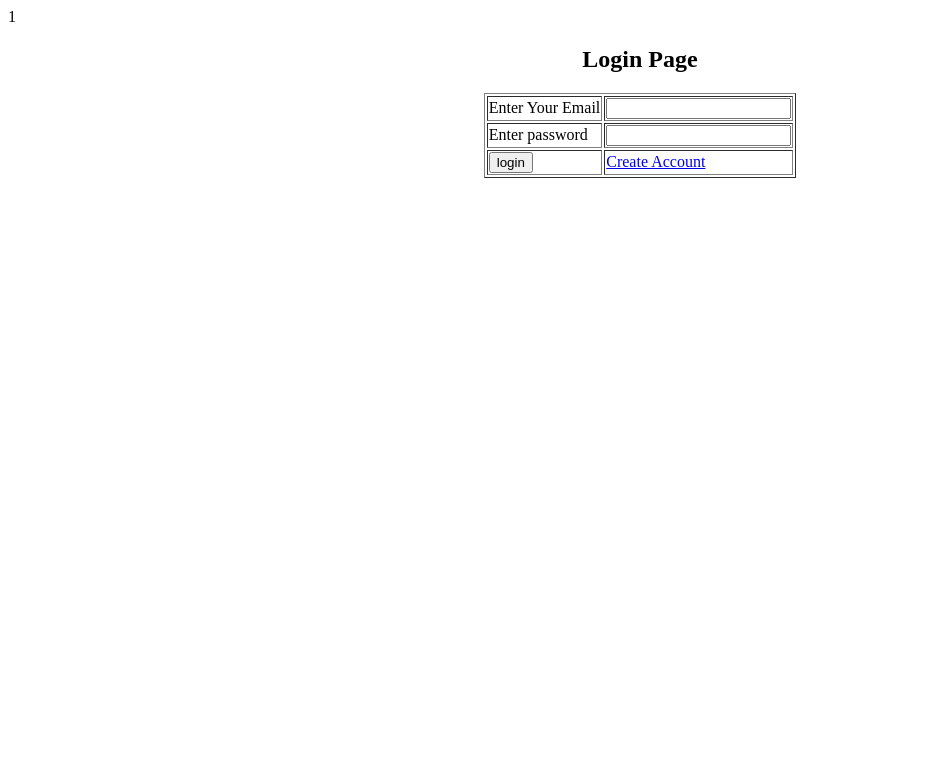
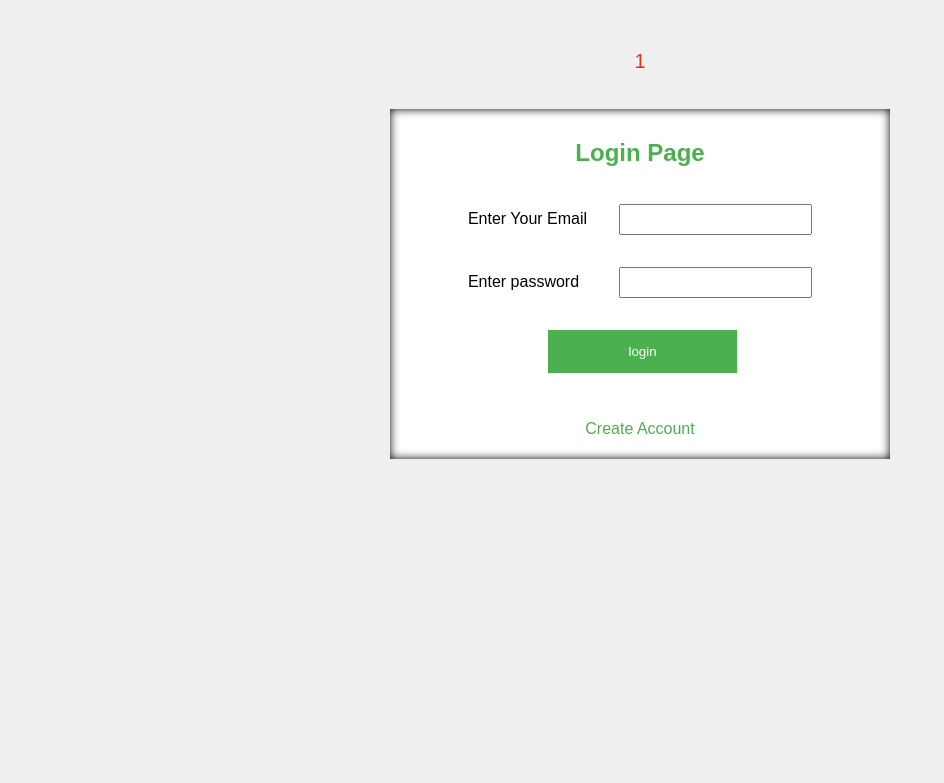
Before and after one commit to aliahmadcse/laravel-course, a PHP site: page /pages/login.php in a window 1280 px wide. Shown: the top 783 px of the page, without its empty margins (0-944 px from the left). Run offline with PHP 8.4, Linux system fonts and the light colour scheme; the visitor is signed in with stand-in values (Sample User, id 1).

Commit message:
Adds css for login.php

```diff
--- /dev/null
+++ b/css/style.css
@@ -0,0 +1,60 @@
+body {
+    background-color: rgb(239, 239, 239);
+    font-family: Arial, Helvetica, sans-serif;
+}
+
+td {
+    padding: 15px;
+}
+
+.login-form {
+    margin: 6% auto auto auto;
+    background: #fff;
+    width: 500px;
+    height: 350px;
+    box-shadow: inset 0 0 10px #000000
+}
+
+input {
+    padding: 6px;
+}
+
+input[type="submit"] {
+    width: 55%;
+    margin-left: 80px;
+    cursor: pointer;
+    background-color: #4CAF50;
+    color: white;
+    padding: 14px 20px;
+    border: none;
+}
+
+input[type="submit"]:hover {
+    opacity: 0.8;
+}
+
+h2 {
+    padding-top: 30px;
+    color: #4CAF50;
+}
+
+.sign-up-link {
+    margin: 20px;
+    padding: 10px;
+}
+
+a {
+    text-decoration: none;
+    color: #4CAF50;
+}
+
+a:hover {
+    opacity: 0.8;
+}
+
+.error {
+    text-align: center;
+    margin: 50px auto -40px auto;
+    color: rgb(221, 52, 23);
+    font-size: 20px;
+}
--- a/pages/edit.php
+++ b/pages/edit.php
@@ -21,6 +21,7 @@ if (isset($_GET["sid"])) {
             <meta charset="UTF-8">
             <meta name="viewport" content="width=device-width, initial-scale=1.0">
             <meta http-equiv="X-UA-Compatible" content="ie=edge">
+            <link rel="stylesheet" href="../css/style.css">
             <title>Update Student Record</title>
         </head>
 
--- a/pages/login.php
+++ b/pages/login.php
@@ -1,13 +1,13 @@
 <?php
 session_start();
-if (isset($_SESSION["msj_sign_up"])) {
-    echo $_SESSION["msj_sign_up"];
-    unset($_SESSION["msj_sign_up"]);
-}
-if (isset($_SESSION["error_login"])) {
-    echo $_SESSION["error_login"];
-    unset($_SESSION["error_login"]);
-}
+// if (isset($_SESSION["msj_sign_up"])) {
+//     echo $_SESSION["msj_sign_up"];
+//     unset($_SESSION["msj_sign_up"]);
+// }
+// if (isset($_SESSION["error_login"])) {
+//     echo $_SESSION["error_login"];
+//     unset($_SESSION["error_login"]);
+// }
 ?>
 
 <!DOCTYPE html>
@@ -17,15 +17,27 @@ if (isset($_SESSION["error_login"])) {
     <meta charset="UTF-8">
     <meta name="viewport" content="width=device-width, initial-scale=1.0">
     <meta http-equiv="X-UA-Compatible" content="ie=edge">
+    <link rel="stylesheet" href="../css/style.css">
     <title>Login</title>
 </head>
 
 <body>
-
-    <center>
+    <?php if (isset($_SESSION["error_login"])) { ?>
+        <div class="error">
+            <p><?php echo $_SESSION['error_login']; ?></p>
+            <?php unset($_SESSION["error_login"]); ?>
+        </div>
+    <?php } ?>
+    <?php if (isset($_SESSION['msj_sign_up'])) { ?>
+        <div class="error">
+            <p><?php echo $_SESSION['msj_sign_up']; ?></p>
+            <?php unset($_SESSION["msj_sign_up"]); ?>
+        </div>
+    <?php } ?>
+    <center class="login-form">
         <h2>Login Page</h2>
         <form action="../process/process_login.php" method="POST">
-            <table border="1">
+            <table>
                 <tr>
                     <td>Enter Your Email</td>
                     <td><input type="email" name="email"></td>
@@ -35,10 +47,12 @@ if (isset($_SESSION["error_login"])) {
                     <td><input type="password" name="password"> </td>
                 </tr>
                 <tr>
-                    <td><input type="submit" value="login" name="std_login"> </td>
-                    <td><a href="sign_up.php">Create Account</a></td>
+                    <td colspan="2"><input type="submit" value="login" name="std_login"> </td>
                 </tr>
             </table>
+            <div class="sign-up-link">
+                <a href="sign_up.php">Create Account</a>
+            </div>
         </form>
 
     </center>
--- a/pages/records.php
+++ b/pages/records.php
@@ -20,6 +20,7 @@ if (isset($_SESSION["msj"])) {
     <meta charset="UTF-8">
     <meta name="viewport" content="width=device-width, initial-scale=1.0">
     <meta http-equiv="X-UA-Compatible" content="ie=edge">
+    <link rel="stylesheet" href="../css/style.css">
     <title>Records</title>
 </head>
 
--- a/pages/sign_up.php
+++ b/pages/sign_up.php
@@ -17,6 +17,7 @@ if (isset($_SESSION["email_error"])) {
     <meta charset="UTF-8">
     <meta name="viewport" content="width=device-width, initial-scale=1.0">
     <meta http-equiv="X-UA-Compatible" content="ie=edge">
+    <link rel="stylesheet" href="../css/style.css">
     <title>Sign Up</title>
 </head>
 
```
